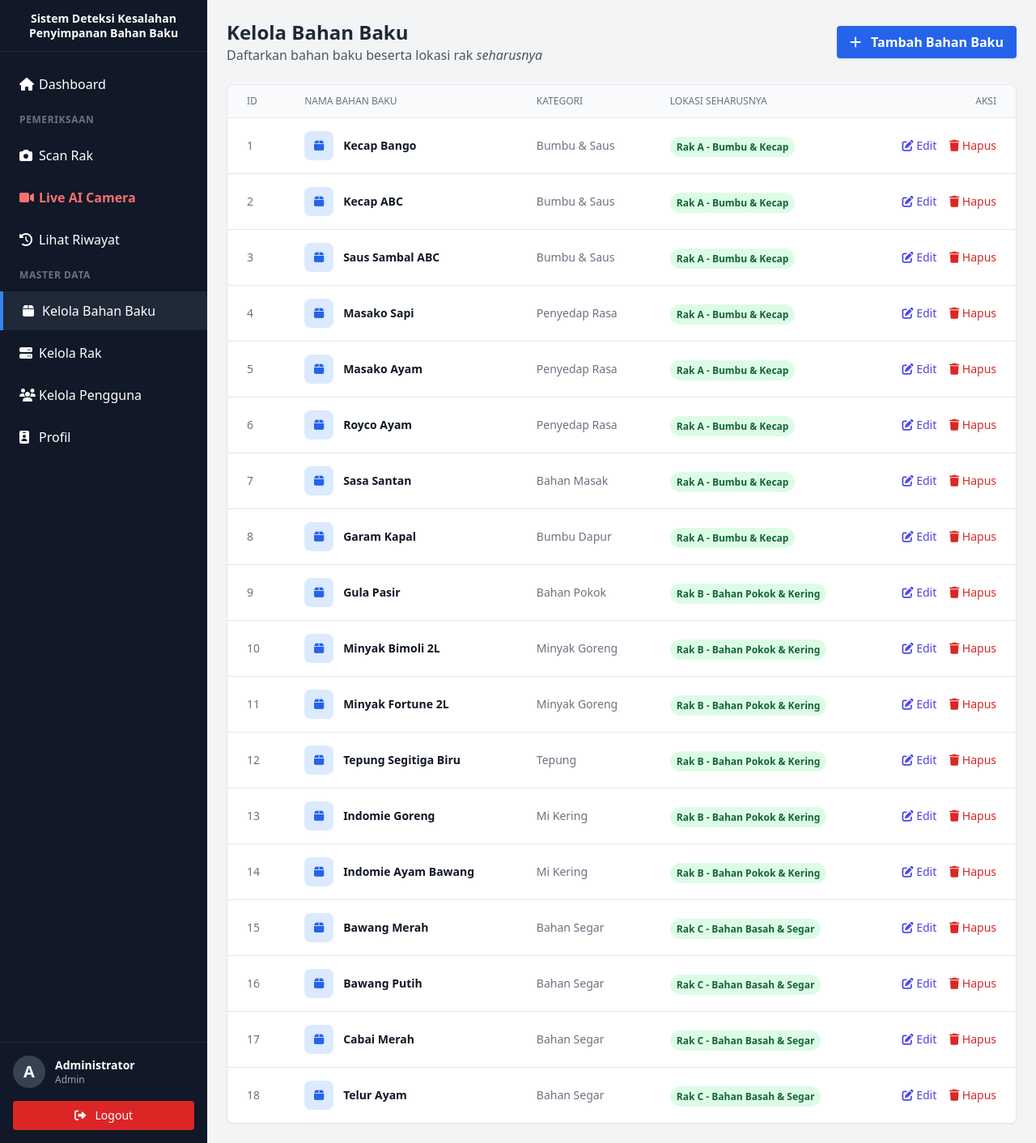
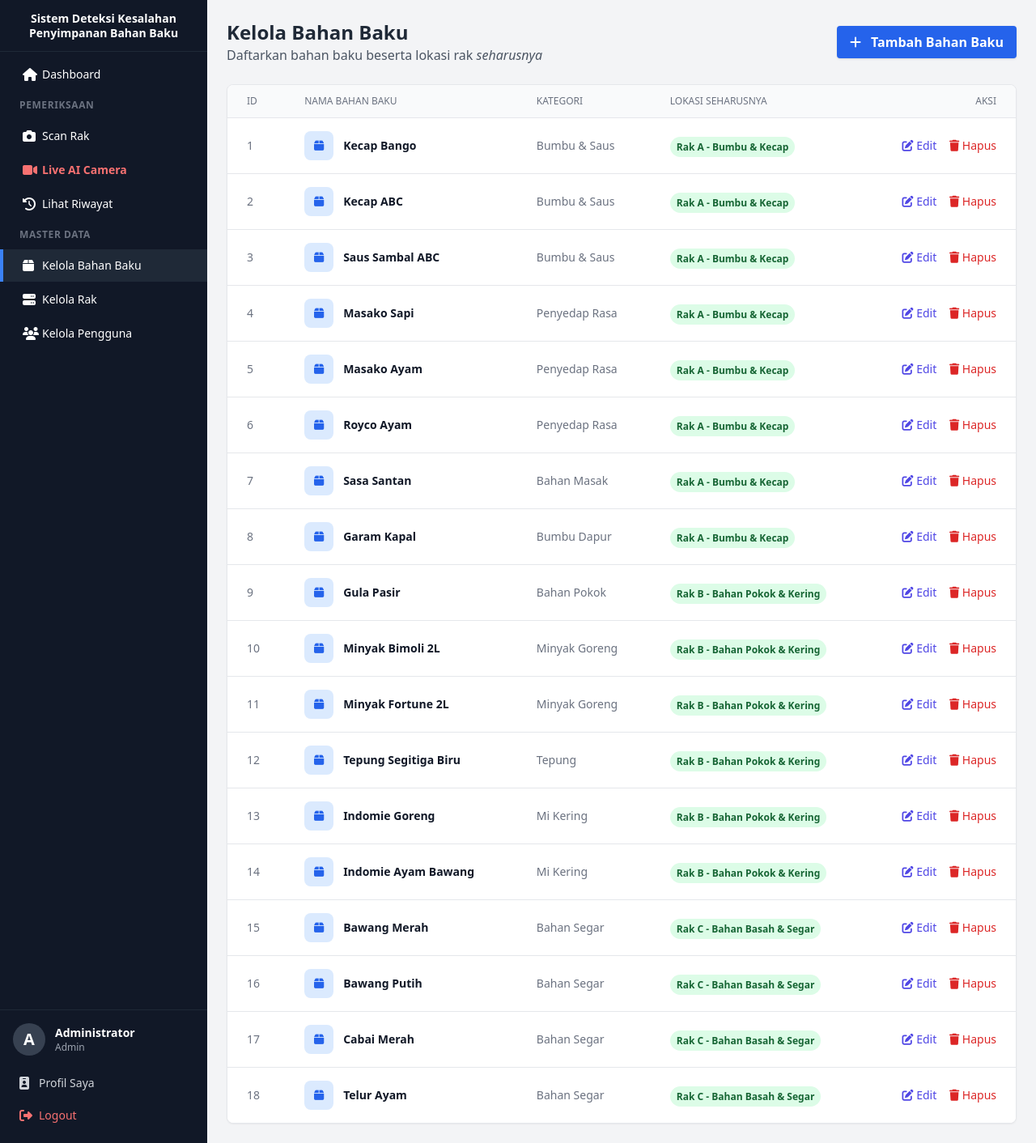
Before and after one commit to xinnxz/computer-vision-skripsi, a Flask app: page /bahan in a window 1280 px wide. Shown: the whole page at 81% size. Run offline with Flask 3, Linux system fonts and the light colour scheme; a user stored in the database is signed in; data comes from the database, SQL or seed files in the repository; some libraries are stand-ins or nearby versions.

Commit message:
style: restructure sidebar to make it more compact and hide scrollbar visually

```diff
--- a/templates/base.html
+++ b/templates/base.html
@@ -10,6 +10,16 @@
         /* Overlay untuk mobile sidebar */
         #sidebarOverlay { transition: opacity 0.3s; }
         #mobileSidebar { transition: transform 0.3s; }
+
+        /* Hide scrollbar for Chrome, Safari and Opera */
+        .no-scrollbar::-webkit-scrollbar {
+            display: none;
+        }
+        /* Hide scrollbar for IE, Edge and Firefox */
+        .no-scrollbar {
+            -ms-overflow-style: none;  /* IE and Edge */
+            scrollbar-width: none;  /* Firefox */
+        }
     </style>
 </head>
 <body class="bg-gray-100 flex h-screen overflow-hidden">
@@ -23,80 +33,82 @@
             <h1 class="text-sm font-bold text-center leading-tight">Sistem Deteksi Kesalahan<br>Penyimpanan Bahan Baku</h1>
         </div>
 
-        <nav class="flex-1 overflow-y-auto py-4">
-            <ul class="space-y-1">
+        <nav class="flex-1 overflow-y-auto py-2 no-scrollbar">
+            <ul class="space-y-0.5">
                 <li>
-                    <a href="{{ url_for('dashboard') }}" class="flex items-center px-6 py-3 hover:bg-gray-800 transition-colors {% if request.endpoint == 'dashboard' %}bg-gray-800 border-l-4 border-blue-500{% endif %}">
+                    <a href="{{ url_for('dashboard') }}" class="flex items-center px-6 py-2.5 hover:bg-gray-800 transition-colors {% if request.endpoint == 'dashboard' %}bg-gray-800 border-l-4 border-blue-500{% else %}border-l-4 border-transparent{% endif %}">
                         <i class="fas fa-home w-6"></i>
-                        <span>Dashboard</span>
+                        <span class="text-sm">Dashboard</span>
                     </a>
                 </li>
 
-                <li class="px-6 py-2 text-xs font-semibold text-gray-500 uppercase tracking-wider mt-4">Pemeriksaan</li>
+                <li class="px-6 py-2 text-xs font-semibold text-gray-500 uppercase tracking-wider mt-2">Pemeriksaan</li>
                 <li>
-                    <a href="{{ url_for('scan_rak') }}" class="flex items-center px-6 py-3 hover:bg-gray-800 transition-colors {% if request.endpoint == 'scan_rak' %}bg-gray-800 border-l-4 border-blue-500{% endif %}">
+                    <a href="{{ url_for('scan_rak') }}" class="flex items-center px-6 py-2.5 hover:bg-gray-800 transition-colors {% if request.endpoint == 'scan_rak' %}bg-gray-800 border-l-4 border-blue-500{% else %}border-l-4 border-transparent{% endif %}">
                         <i class="fas fa-camera w-6"></i>
-                        <span>Scan Rak</span>
+                        <span class="text-sm">Scan Rak</span>
                     </a>
                 </li>
                 <li>
-                    <a href="{{ url_for('live_cam') }}" class="flex items-center px-6 py-3 hover:bg-gray-800 transition-colors text-red-400 font-bold {% if request.endpoint == 'live_cam' %}bg-gray-800 border-l-4 border-red-500{% endif %}">
+                    <a href="{{ url_for('live_cam') }}" class="flex items-center px-6 py-2.5 hover:bg-gray-800 transition-colors text-red-400 font-bold {% if request.endpoint == 'live_cam' %}bg-gray-800 border-l-4 border-red-500{% else %}border-l-4 border-transparent{% endif %}">
                         <i class="fas fa-video w-6"></i>
-                        <span>Live AI Camera</span>
+                        <span class="text-sm">Live AI Camera</span>
                     </a>
                 </li>
                 <li>
-                    <a href="{{ url_for('riwayat') }}" class="flex items-center px-6 py-3 hover:bg-gray-800 transition-colors {% if request.endpoint == 'riwayat' %}bg-gray-800 border-l-4 border-blue-500{% endif %}">
+                    <a href="{{ url_for('riwayat') }}" class="flex items-center px-6 py-2.5 hover:bg-gray-800 transition-colors {% if request.endpoint == 'riwayat' %}bg-gray-800 border-l-4 border-blue-500{% else %}border-l-4 border-transparent{% endif %}">
                         <i class="fas fa-history w-6"></i>
-                        <span>Lihat Riwayat</span>
+                        <span class="text-sm">Lihat Riwayat</span>
                     </a>
                 </li>
 
                 {% if session.get('role') == 'admin' %}
-                <li class="px-6 py-2 text-xs font-semibold text-gray-500 uppercase tracking-wider mt-4">Master Data</li>
+                <li class="px-6 py-2 text-xs font-semibold text-gray-500 uppercase tracking-wider mt-2">Master Data</li>
                 <li>
-                    <a href="{{ url_for('kelola_bahan') }}" class="flex items-center px-6 py-3 hover:bg-gray-800 transition-colors {% if request.endpoint == 'kelola_bahan' %}bg-gray-800 border-l-4 border-blue-500{% endif %}">
+                    <a href="{{ url_for('kelola_bahan') }}" class="flex items-center px-6 py-2.5 hover:bg-gray-800 transition-colors {% if request.endpoint == 'kelola_bahan' %}bg-gray-800 border-l-4 border-blue-500{% else %}border-l-4 border-transparent{% endif %}">
                         <i class="fas fa-box w-6"></i>
-                        <span>Kelola Bahan Baku</span>
+                        <span class="text-sm">Kelola Bahan Baku</span>
                     </a>
                 </li>
                 <li>
-                    <a href="{{ url_for('kelola_rak') }}" class="flex items-center px-6 py-3 hover:bg-gray-800 transition-colors {% if request.endpoint == 'kelola_rak' %}bg-gray-800 border-l-4 border-blue-500{% endif %}">
+                    <a href="{{ url_for('kelola_rak') }}" class="flex items-center px-6 py-2.5 hover:bg-gray-800 transition-colors {% if request.endpoint == 'kelola_rak' %}bg-gray-800 border-l-4 border-blue-500{% else %}border-l-4 border-transparent{% endif %}">
                         <i class="fas fa-server w-6"></i>
-                        <span>Kelola Rak</span>
+                        <span class="text-sm">Kelola Rak</span>
                     </a>
                 </li>
 
                 <li>
-                    <a href="{{ url_for('kelola_pengguna') }}" class="flex items-center px-6 py-3 hover:bg-gray-800 transition-colors {% if request.endpoint == 'kelola_pengguna' %}bg-gray-800 border-l-4 border-blue-500{% endif %}">
+                    <a href="{{ url_for('kelola_pengguna') }}" class="flex items-center px-6 py-2.5 hover:bg-gray-800 transition-colors {% if request.endpoint == 'kelola_pengguna' %}bg-gray-800 border-l-4 border-blue-500{% else %}border-l-4 border-transparent{% endif %}">
                         <i class="fas fa-users w-6"></i>
-                        <span>Kelola Pengguna</span>
+                        <span class="text-sm">Kelola Pengguna</span>
                     </a>
                 </li>
                 {% endif %}
-                <!-- Profil -->
-                <li>
-                    <a href="{{ url_for('profil') }}" class="flex items-center px-6 py-3 hover:bg-gray-800 transition-colors {% if request.endpoint == 'profil' %}bg-gray-800 border-l-4 border-blue-500{% endif %}">
-                        <i class="fas fa-id-badge w-6"></i>
-                        <span>Profil</span>
-                    </a>
-                </li>
             </ul>
         </nav>
 
-        <div class="p-4 border-t border-gray-800">
-            <div class="flex items-center mb-4">
-                <div class="w-10 h-10 rounded-full bg-gray-700 flex items-center justify-center text-xl font-bold mr-3">
+        <div class="border-t border-gray-800 flex flex-col">
+            <!-- User Info -->
+            <div class="p-4 flex items-center">
+                <div class="w-10 h-10 rounded-full bg-gray-700 flex items-center justify-center text-xl font-bold mr-3 shrink-0">
                     {{ session.get('nama', 'U')[0] }}
                 </div>
-                <div>
-                    <p class="text-sm font-semibold">{{ session.get('nama') }}</p>
-                    <p class="text-xs text-gray-400 capitalize">{{ session.get('role') }}</p>
+                <div class="overflow-hidden">
+                    <p class="text-sm font-semibold truncate">{{ session.get('nama') }}</p>
+                    <p class="text-xs text-gray-400 capitalize truncate">{{ session.get('role') }}</p>
                 </div>
             </div>
-            <a href="{{ url_for('logout') }}" class="block w-full py-2 px-4 bg-red-600 hover:bg-red-700 text-center rounded transition-colors text-sm">
-                <i class="fas fa-sign-out-alt mr-2"></i> Logout
-            </a>
+            <!-- Bottom Links -->
+            <div class="px-2 pb-4 space-y-1">
+                <a href="{{ url_for('profil') }}" class="flex items-center px-4 py-2 hover:bg-gray-800 rounded transition-colors {% if request.endpoint == 'profil' %}bg-gray-800 text-blue-400 font-medium{% else %}text-gray-300{% endif %}">
+                    <i class="fas fa-id-badge w-6"></i>
+                    <span class="text-sm">Profil Saya</span>
+                </a>
+                <a href="{{ url_for('logout') }}" class="flex items-center px-4 py-2 hover:bg-red-900 rounded transition-colors text-red-400">
+                    <i class="fas fa-sign-out-alt w-6"></i>
+                    <span class="text-sm">Logout</span>
+                </a>
+            </div>
         </div>
     </aside>
 
```
